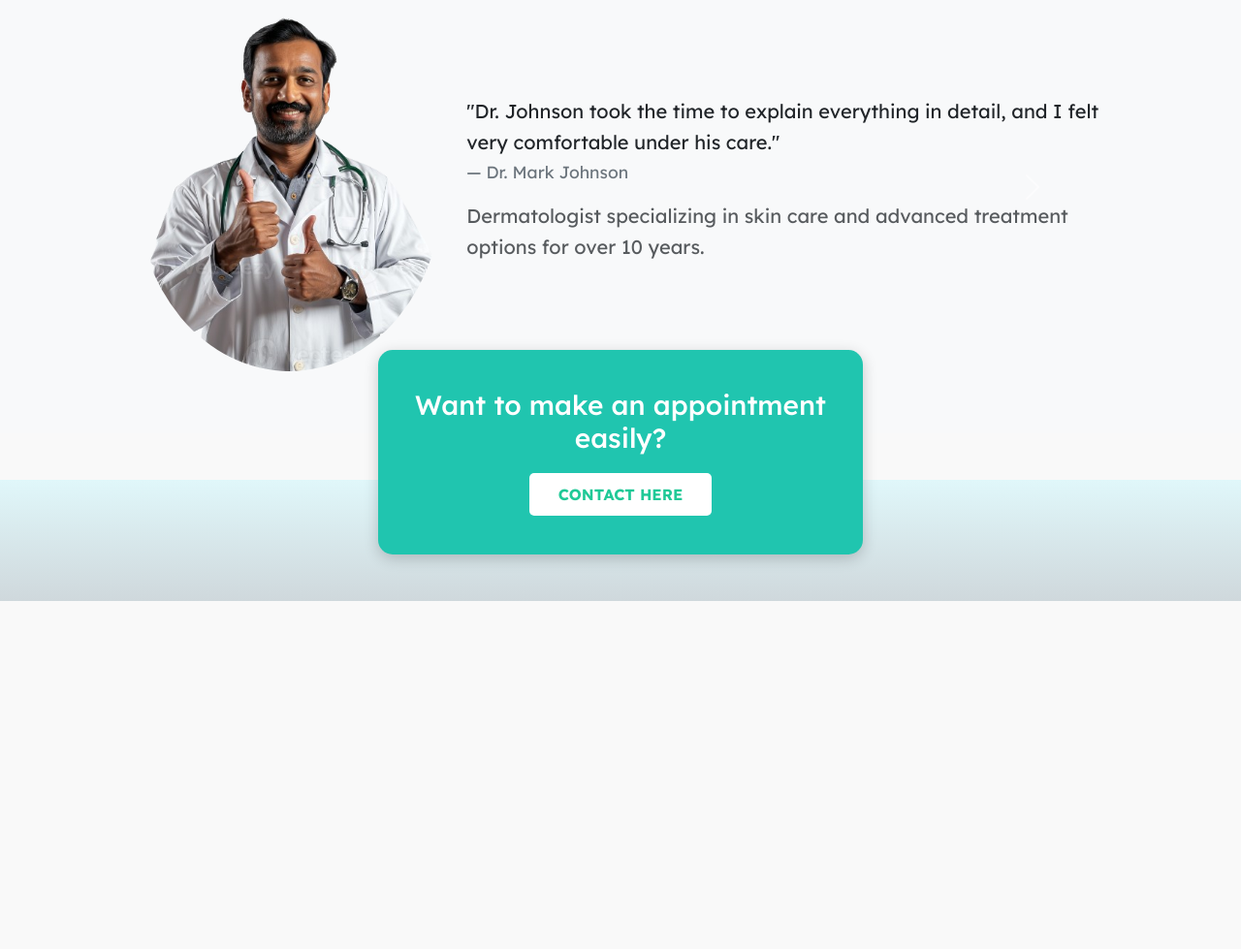
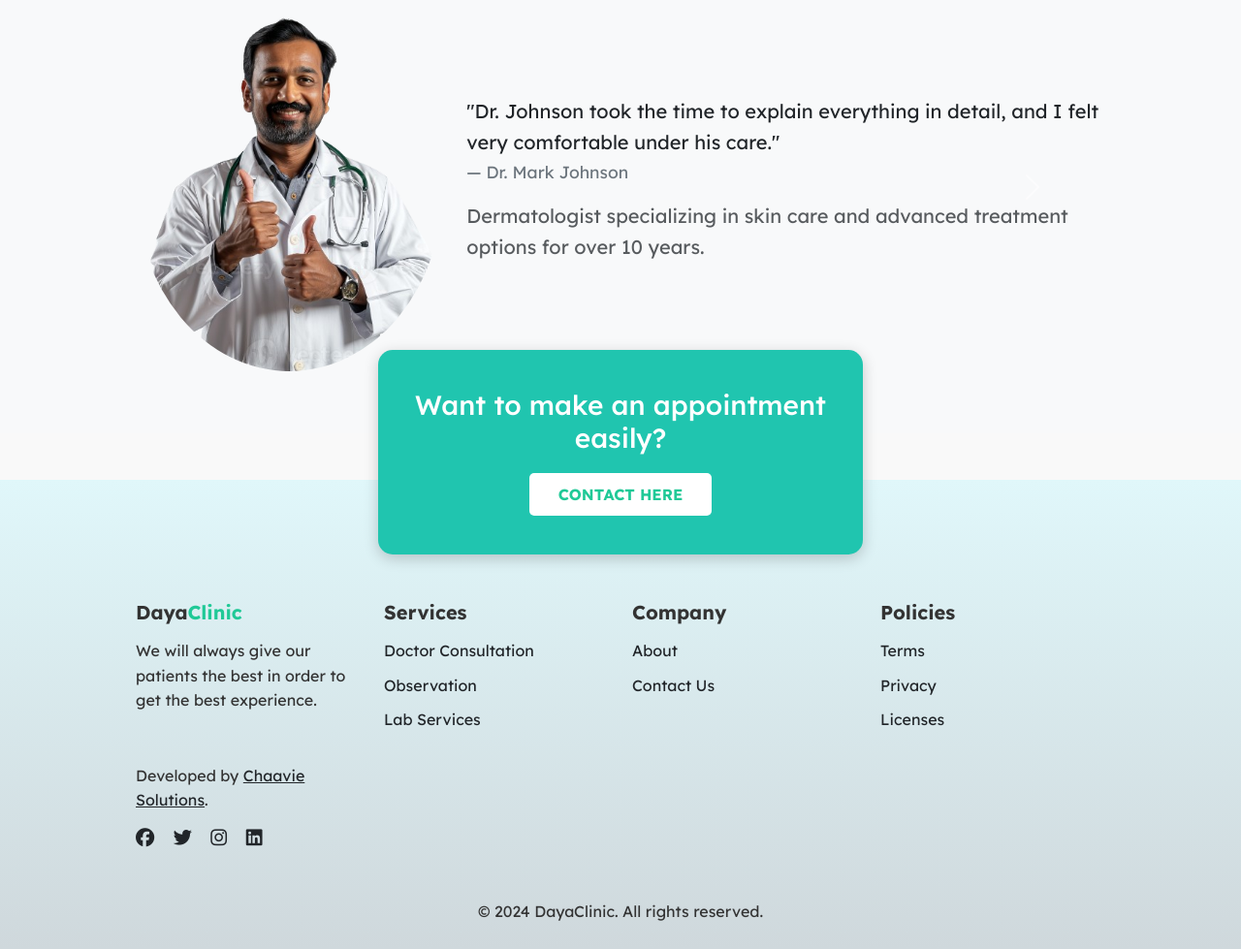
Before and after one commit to musthafa-pk/dayaclinic, a plain HTML site: page index.html in a window 1280 px wide. Shown: the part 5337-6316 px from the top of the page at 97% size. Before the commit the page ends 5957 px from the top, so only its background shows below. Drawn offline with nearby package versions, Linux system fonts and the light colour scheme.

Commit message:
footer missed code added

```diff
--- a/index.html
+++ b/index.html
@@ -10,6 +10,10 @@
     <link rel="preconnect" href="https://fonts.googleapis.com">
     <link rel="preconnect" href="https://fonts.gstatic.com" crossorigin>
     <link href="https://fonts.googleapis.com/css2?family=Jost:ital,wght@0,100..900;1,100..900&family=Lexend:wght@100..900&display=swap" rel="stylesheet">
+    <link rel="apple-touch-icon" sizes="180x180" href="/assets/fav/apple-touch-icon.png">
+    <link rel="icon" type="image/png" sizes="32x32" href="./assets/fav/favicon-32x32.png">
+    <link rel="icon" type="image/png" sizes="16x16" href="./assets/fav/favicon-16x16.png">
+    <link rel="manifest" href="./assets/fav/site.webmanifest">
 </head>
 <body>
 
@@ -413,7 +417,7 @@
                             <h4 class="text-primary">Daya Clinic</h4>
                             <h3 class="text-dark">DoctorName</h3>
                             <p><strong>MBBS, FCPS (Pathologist), MD (Pathology)</strong></p>
-                            <p><a href="#" class="text-success">Pathology Specialist (3891 Ranchview Dr. Richard, Delhi 134234)</a></p>
+                            <p><a href="" class="text-success">Pathology Specialist (3891 Ranchview Dr. Richard, Delhi 134234)</a></p>
                             <h5 class="text-muted">Department of Pathology</h5>
                             <p class="text-secondary">Lorem ipsum dolor sit amet consectetur...</p>
                             <a href="#" class="btn btn-success">Make an Appointment</a>
@@ -1002,18 +1006,66 @@
     }
 </style>
 
+
 <!-- Footer with Floating CTA at the Top -->
-<footer class="footer bg-light py-5 mt-5">
+<footer class="footer bg-light py-5 mt-5 position-relative">
     <div class="container">
         <!-- CTA Content Positioned Outside the Footer -->
-        <div class="cta-content text-center" id="contact">
+        <div class="cta-content text-center mb-5" id="contact">
             <h3>Want to make an appointment easily?</h3>
             <a href="#" class="btn btn-light cta-button">Contact Here</a>
         </div>
 
-        <!-- Other Footer Content Here -->
+        <!-- Main Footer Content -->
         <div class="row text-center text-md-start mt-5">
-            <!-- Footer Columns -->
+            <!-- About Section -->
+            <div class="col-md-3 mb-4">
+                <h5>Daya<span class="highlight">Clinic</span></h5>
+                <p>We will always give our patients the best in order to get the best experience.</p><br>
+                <p class="mt-3">
+                    Developed by <a href="https://chaaviesolutions.com" target="_blank" class="text-dark">Chaavie Solutions</a>.
+                </p>
+                <div class="social-icons">
+                    <a href="https://www.facebook.com" class="text-dark"><i class="fab fa-facebook"></i></a>
+                    <a href="https://www.twitter.com" class="text-dark"><i class="fab fa-twitter"></i></a>
+                    <a href="https://www.instagram.com" class="text-dark"><i class="fab fa-instagram"></i></a>
+                    <a href="https://www.fa-linkedin.com" class="text-dark"><i class="fab fa-linkedin"></i></a>
+                </div>
+            </div>
+
+            <!-- Services Section -->
+            <div class="col-md-3 mb-4">
+                <h5>Services</h5>
+                <ul class="list-unstyled">
+                    <li><a href="#" class="text-dark">Doctor Consultation</a></li>
+                    <li><a href="#" class="text-dark">Observation</a></li>
+                    <li><a href="#" class="text-dark">Lab Services</a></li>
+                </ul>
+            </div>
+
+            <!-- Company Section -->
+            <div class="col-md-3 mb-4">
+                <h5>Company</h5>
+                <ul class="list-unstyled">
+                    <li><a href="#" class="text-dark">About</a></li>
+                    <li><a href="#" class="text-dark">Contact Us</a></li>
+                </ul>
+            </div>
+
+            <!-- Policies Section -->
+            <div class="col-md-3 mb-4">
+                <h5>Policies</h5>
+                <ul class="list-unstyled">
+                    <li><a href="#" class="text-dark">Terms</a></li>
+                    <li><a href="#" class="text-dark">Privacy</a></li>
+                    <li><a href="#" class="text-dark">Licenses</a></li>
+                </ul>
+            </div>
+        </div>
+
+        <!-- Copyright Section -->
+        <div class="text-center mt-4">
+            <p>&copy; 2024 DayaClinic. All rights reserved.</p>
         </div>
     </div>
 </footer>
```
Also changed, not shown: assets/fav/D.png (added), assets/fav/android-chrome-192x192.png (added), assets/fav/android-chrome-512x512.png (added), assets/fav/apple-touch-icon.png (added), assets/fav/favicon-16x16.png (added), assets/fav/favicon-32x32.png (added), assets/fav/favicon.ico (added), assets/fav/site.webmanifest (added), assets/images/favicon-16x16.png (added).
